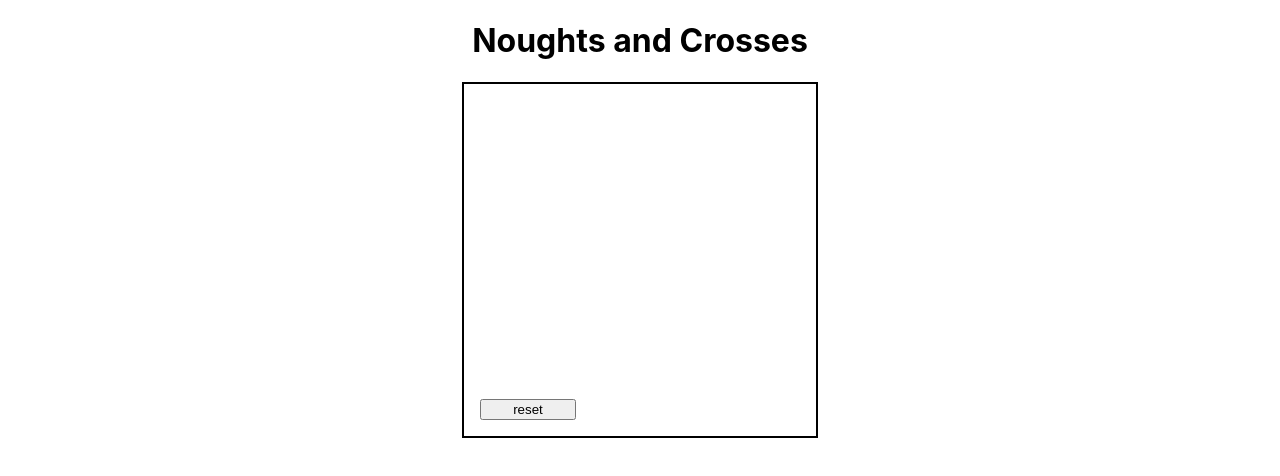
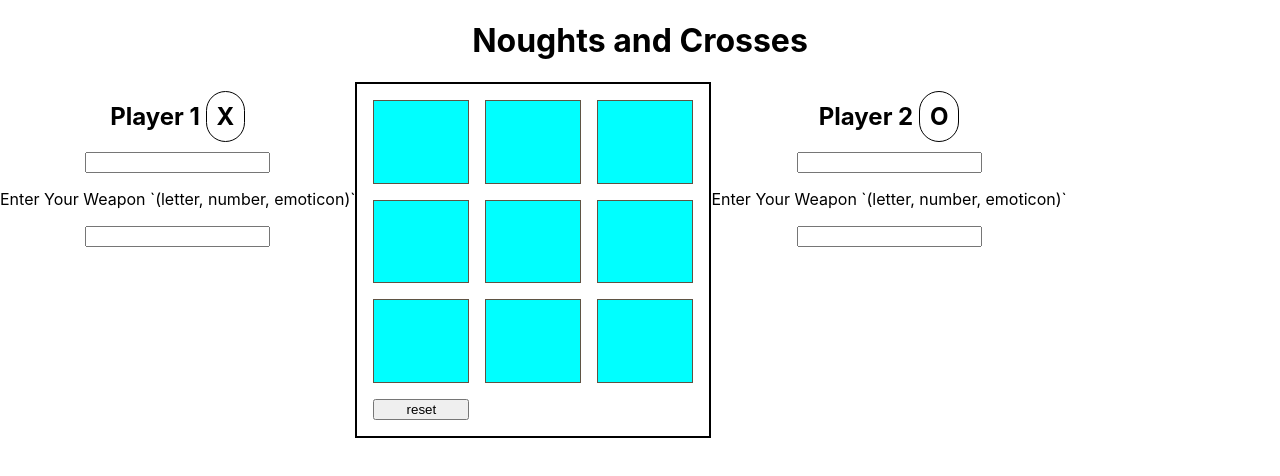
Before and after one commit to ikhlaas-kapadia/Noughts-And-Crosses, a React (Create React App) app: page / in a window 1280 px wide. Shown: the top 476 px of the page. Built offline with nearby package versions, Linux system fonts and the light colour scheme.

Commit message:
add handleNameChange and handleIconChange function

```diff
--- a/src/Components/Game-Grid.jsx
+++ b/src/Components/Game-Grid.jsx
@@ -1,14 +1,32 @@
 import React from "react";
 import "../App.css";
+import PlayerOne from "./PlayerOne";
+import PlayerTwo from "./PlayerTwo";
 class GameGrid extends React.Component {
   state = {
     grid: ["", "", "", "", "", "", "", "", ""],
-    player1: "X",
-    player2: "O",
+    playerOneName: "Player 1",
+    playerOneIcon: "X",
+    playerTwoName: "Player 2",
+    playerTwoIcon: "O",
     counter: 0,
     turn: 1,
     winCombinations: [],
     winner: "",
+  };
+
+  handleNameChange = (e) => {
+    const { value, name } = e.target;
+    console.log(value, name);
+    this.setState({
+      [name]: value,
+    });
+  };
+  handleIconChange = (e) => {
+    const { value, name } = e.target;
+    this.setState({
+      [name]: value,
+    });
   };
 
   checkWinner = () => {
@@ -41,7 +59,7 @@ class GameGrid extends React.Component {
 
   generateWinOrder = () => {
     const rowLength = Math.sqrt(this.state.grid.length);
-    console.log(rowLength);
+
     const wins = [];
     const { grid, player1 } = this.state;
 
@@ -145,9 +163,26 @@ class GameGrid extends React.Component {
     }
   };
   render() {
-    const { grid, winner } = this.state;
+    const {
+      grid,
+      winner,
+      player1,
+      player2,
+      playerOneName,
+      playerOneIcon,
+      playerTwoName,
+      playerTwoIcon,
+    } = this.state;
+    console.log([winner]);
 
     return (
+      <section>
+        <PlayerOne
+          playerOneName={playerOneName}
+          playerOneIcon={playerOneIcon}
+          handleNameChange={this.handleNameChange}
+          handleIconChange={this.handleIconChange}
+        />
         <div className="Grid-Wrapper">
           {grid.map((gridBox, index) => {
             return (
@@ -155,6 +190,7 @@ class GameGrid extends React.Component {
                 id={`box-${index + 1}`}
                 key={`box-${index + 1}`}
                 onClick={this.handleClick}
+                className={gridBox === this.state[winner] ? `winner` : `none`}
               >
                 {gridBox}
               </div>
@@ -163,6 +199,13 @@ class GameGrid extends React.Component {
           {winner && <p>{winner} wins</p>}
           <button onClick={this.handleReset}>reset</button>
         </div>
+        <PlayerTwo
+          playerTwoName={playerTwoName}
+          playerTwoIcon={playerTwoIcon}
+          handleNameChange={this.handleNameChange}
+          handleIconChange={this.handleIconChange}
+        />
+      </section>
     );
   }
 }
```
Lines whose indentation alone changed are shown as unchanged.
